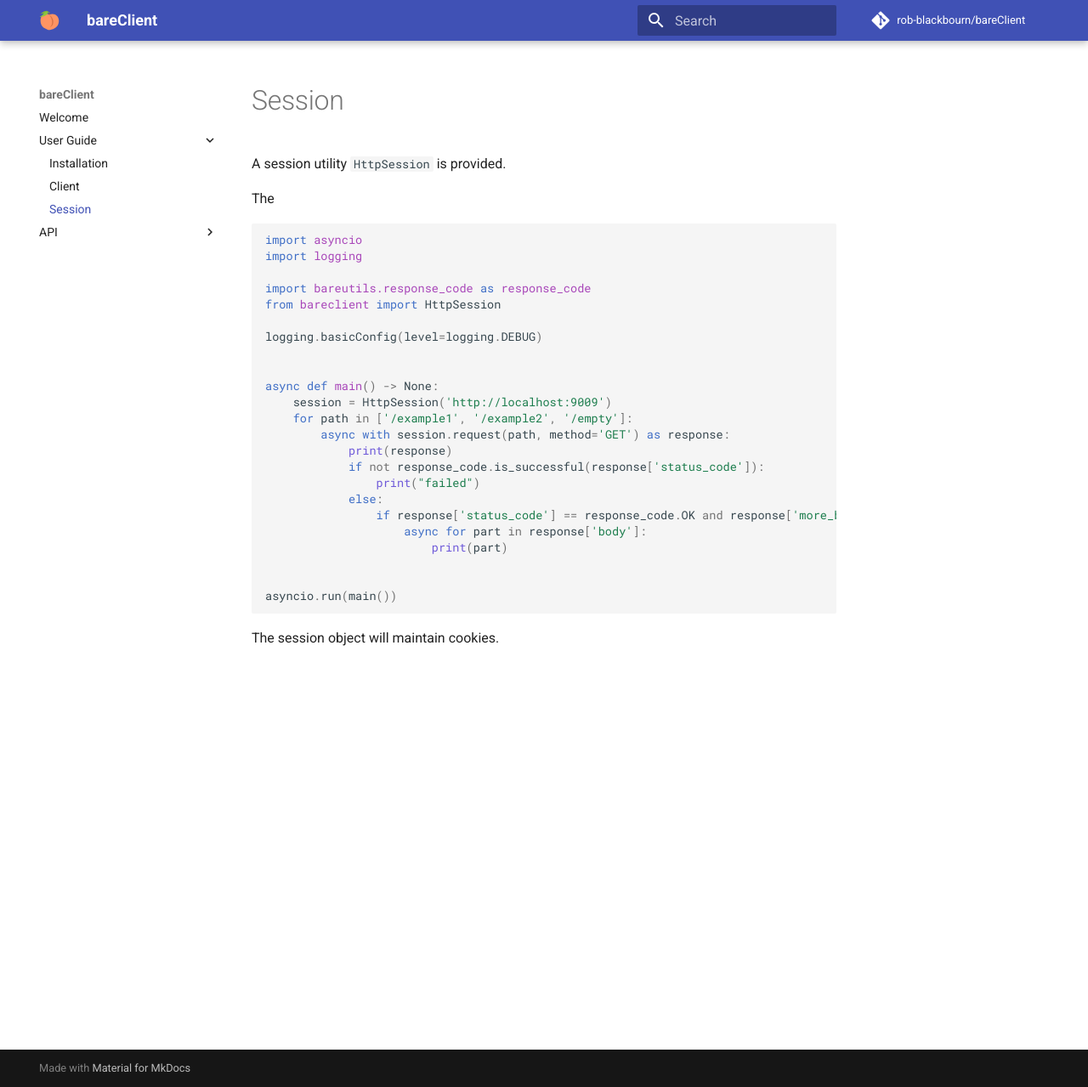
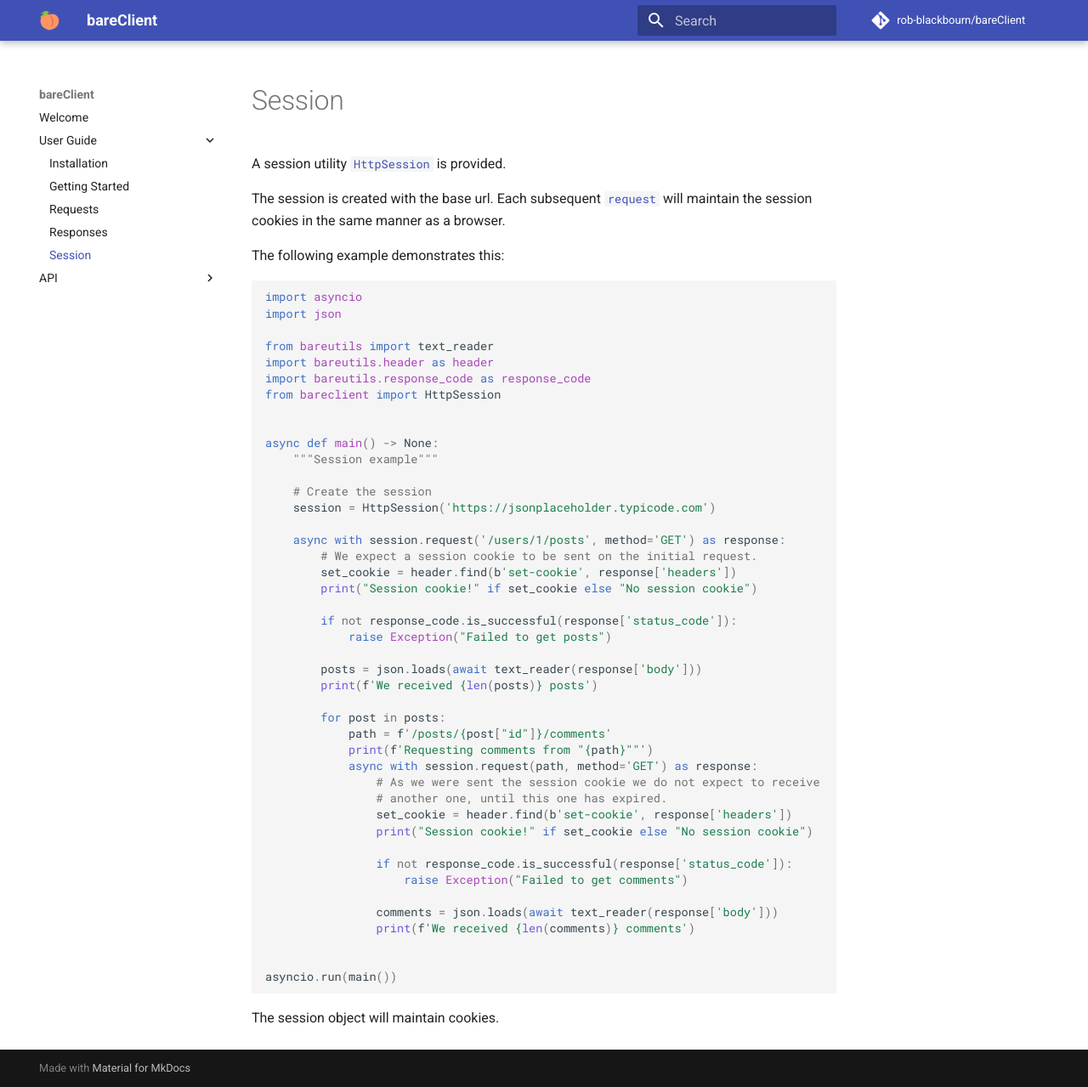
Before and after one commit to rob-blackbourn/bareClient, an MkDocs documentation site: the page built from documentation/user-guide/session.md, in a window 1280 px wide and 1279 px high. Shown: the whole window at 85% size. Built offline with MkDocs 1.6.1 and Material for MkDocs 9.7.7, drawn with Linux system fonts in a browser that asks for light colours; comment, search, counter and statistics services are not loaded.

Commit message:
Added more doc

````diff
--- a/documentation/user-guide/session.md
+++ b/documentation/user-guide/session.md
@@ -1,30 +1,54 @@
 # Session
 
-A session utility `HttpSession` is provided.
+A session utility [`HttpSession`](/api/bareclient/#class-httpsession) is provided.
 
-The
+The session is created with the base url. Each subsequent
+[`request`](/api/bareclient/#method-httpsessionrequest) will maintain
+the session cookies in the same manner as a browser.
+
+The following example demonstrates this:
 
 ```python
 import asyncio
-import logging
+import json
 
+from bareutils import text_reader
+import bareutils.header as header
 import bareutils.response_code as response_code
 from bareclient import HttpSession
 
-logging.basicConfig(level=logging.DEBUG)
-
 
 async def main() -> None:
-    session = HttpSession('http://localhost:9009')
-    for path in ['/example1', '/example2', '/empty']:
-        async with session.request(path, method='GET') as response:
-            print(response)
-            if not response_code.is_successful(response['status_code']):
-                print("failed")
-            else:
-                if response['status_code'] == response_code.OK and response['more_body']:
-                    async for part in response['body']:
-                        print(part)
+    """Session example"""
+
+    # Create the session
+    session = HttpSession('https://jsonplaceholder.typicode.com')
+
+    async with session.request('/users/1/posts', method='GET') as response:
+        # We expect a session cookie to be sent on the initial request.
+        set_cookie = header.find(b'set-cookie', response['headers'])
+        print("Session cookie!" if set_cookie else "No session cookie")
+
+        if not response_code.is_successful(response['status_code']):
+            raise Exception("Failed to get posts")
+
+        posts = json.loads(await text_reader(response['body']))
+        print(f'We received {len(posts)} posts')
+
+        for post in posts:
+            path = f'/posts/{post["id"]}/comments'
+            print(f'Requesting comments from "{path}""')
+            async with session.request(path, method='GET') as response:
+                # As we were sent the session cookie we do not expect to receive
+                # another one, until this one has expired.
+                set_cookie = header.find(b'set-cookie', response['headers'])
+                print("Session cookie!" if set_cookie else "No session cookie")
+
+                if not response_code.is_successful(response['status_code']):
+                    raise Exception("Failed to get comments")
+
+                comments = json.loads(await text_reader(response['body']))
+                print(f'We received {len(comments)} comments')
 
 
 asyncio.run(main())
--- a/mkdocs.yml
+++ b/mkdocs.yml
@@ -17,7 +17,9 @@ nav:
     - index.md
     - User Guide:
           - user-guide/installation.md
-          - user-guide/client.md
+          - user-guide/getting-started.md
+          - user-guide/requests.md
+          - user-guide/responses.md
           - user-guide/session.md
     - API:
           - bareclient: api/bareclient.md
````
Also changed, not shown: README.md (+41 -24 lines), documentation/api/bareclient.md (+0 -2 lines), documentation/index.md (+11 -10 lines), documentation/user-guide/client.md (deleted, +0 -138 lines), documentation/user-guide/getting-started.md (added, +59 -0 lines), documentation/user-guide/requests.md (added, +43 -0 lines), documentation/user-guide/responses.md (added, +48 -0 lines), 4 other files.
